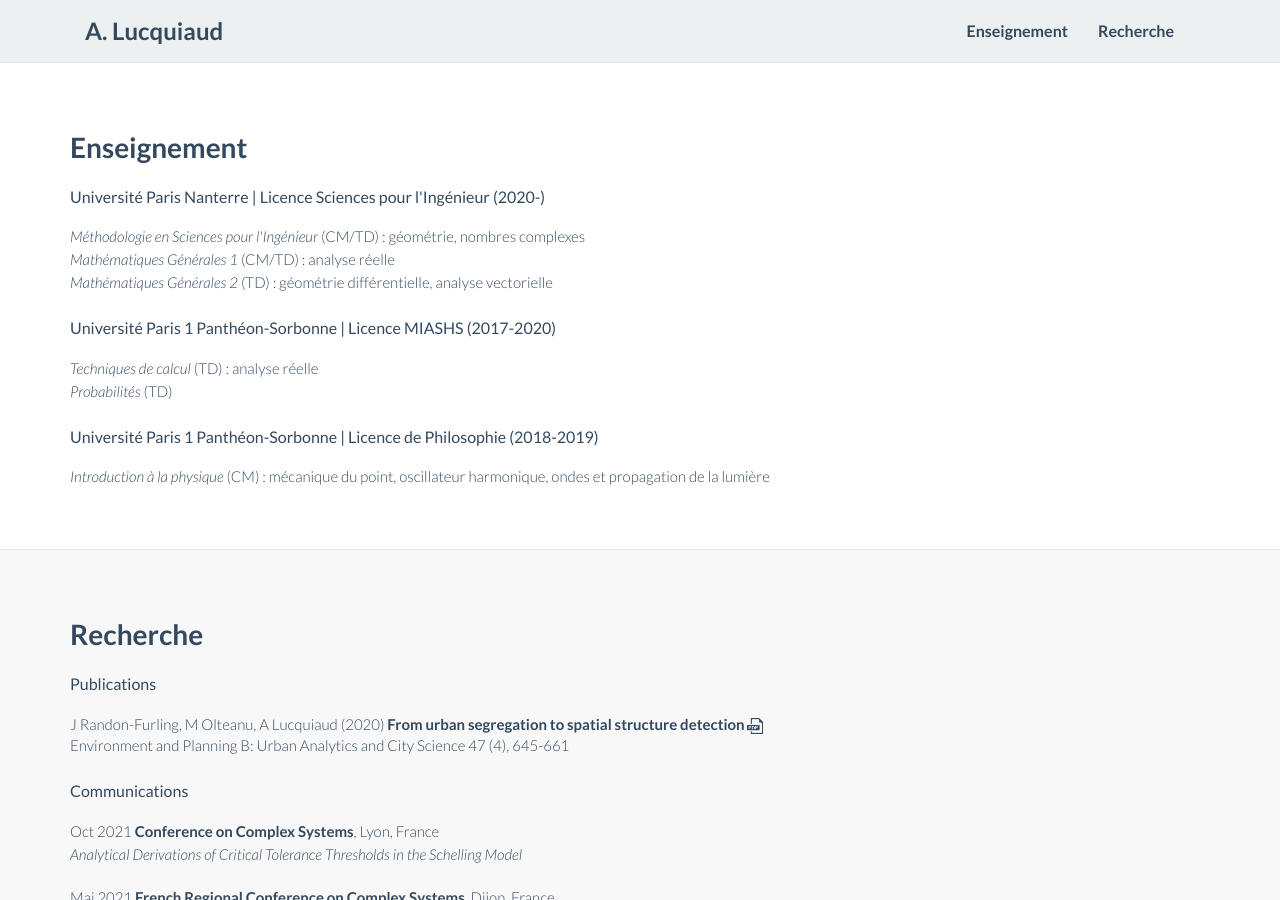
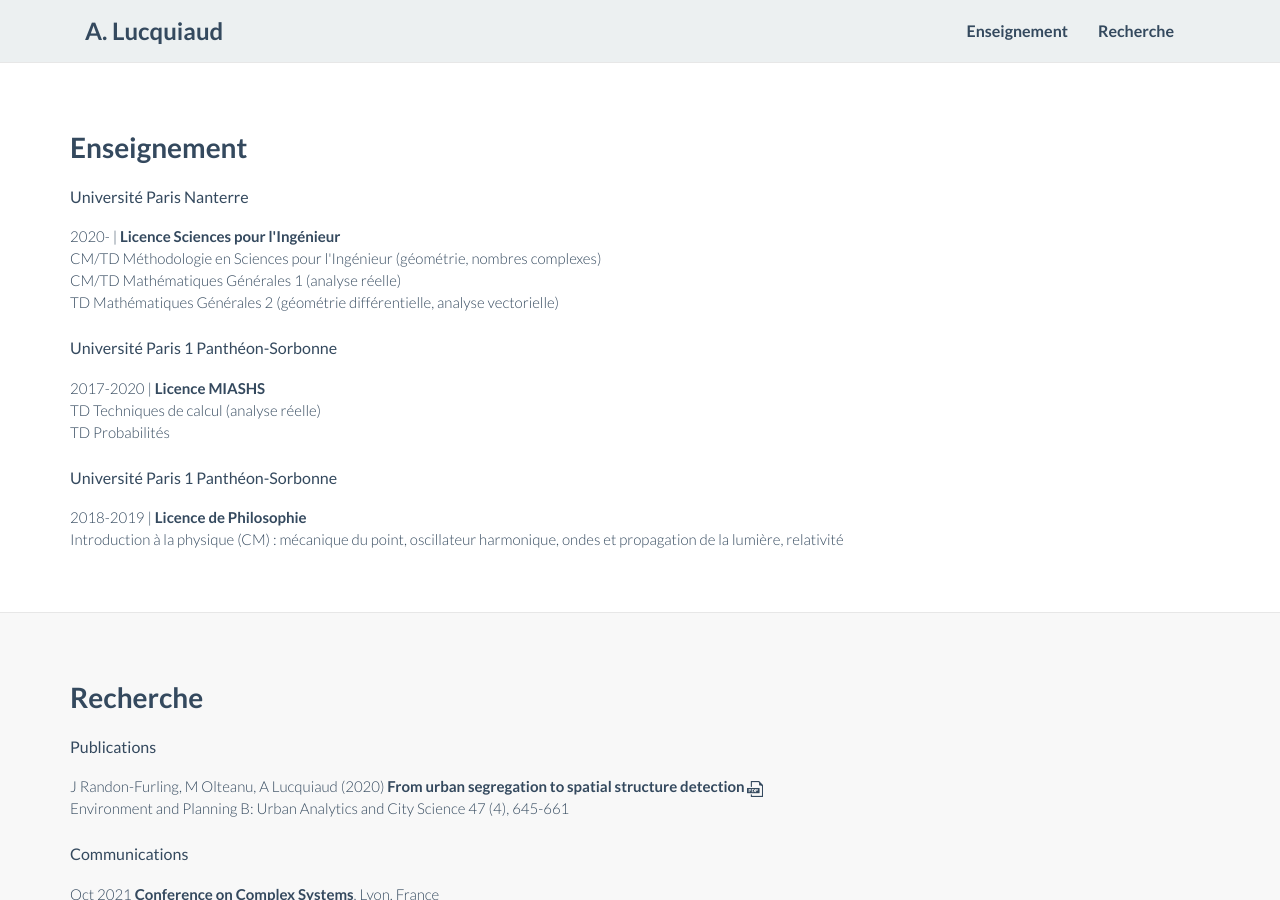
Before and after one commit to alucquiaud/alucquiaud.github.io, a Jekyll site: the page index.html, which Jekyll copies as it is, in a window 1280 px wide and 900 px high. Built offline with Jekyll 4.4.1, drawn with Linux system fonts in a browser that asks for light colours; nearby versions of some CDN libraries.

Commit message:
Update index.html

```diff
--- a/index.html
+++ b/index.html
@@ -100,27 +100,28 @@
                     <h2 class="section-heading">Enseignement</h2>
 					<div class="sub-title lead3"></div>
 
-Université Paris Nanterre | Licence Sciences pour l'Ingénieur (2020-)
+Université Paris Nanterre
 
-			<p class="lead">
+			<p class="lead"> 2020- | <b>Licence Sciences pour l'Ingénieur</b><br>
 
-				<i>Méthodologie en Sciences pour l'Ingénieur</i> (CM/TD) : géométrie, nombres complexes <br>
+				CM/TD Méthodologie en Sciences pour l'Ingénieur (géométrie, nombres complexes) <br>
 
-				<i>Mathématiques Générales 1</i> (CM/TD) : analyse réelle  <br>
+				CM/TD Mathématiques Générales 1 (analyse réelle)  <br>
 
-				<i>Mathématiques Générales 2</i> (TD) : géométrie différentielle, analyse vectorielle</p>
+				TD Mathématiques Générales 2 (géométrie différentielle, analyse vectorielle)</p>
 
-Université Paris 1 Panthéon-Sorbonne | Licence MIASHS (2017-2020)
+Université Paris 1 Panthéon-Sorbonne
 
-			<p class="lead">
+			<p class="lead">  2017-2020 | <b>Licence MIASHS</b><br>
 
-				<i>Techniques de calcul</i> (TD) : analyse réelle <br>
+				TD Techniques de calcul (analyse réelle) <br>
 
-				<i>Probabilités</i> (TD) </p>
+				TD Probabilités </p>
 
-Université Paris 1 Panthéon-Sorbonne | Licence de Philosophie (2018-2019)
+ Université Paris 1 Panthéon-Sorbonne
 
-			<p class="lead"><i>Introduction à la physique</i> (CM) : mécanique du point, oscillateur harmonique, ondes et propagation de la lumière </p>
+			<p class="lead"> 2018-2019 | <b>Licence de Philosophie</b><br>
+				Introduction à la physique (CM) : mécanique du point, oscillateur harmonique, ondes et propagation de la lumière, relativité </p>
 
 		</div>
             </div>
```
